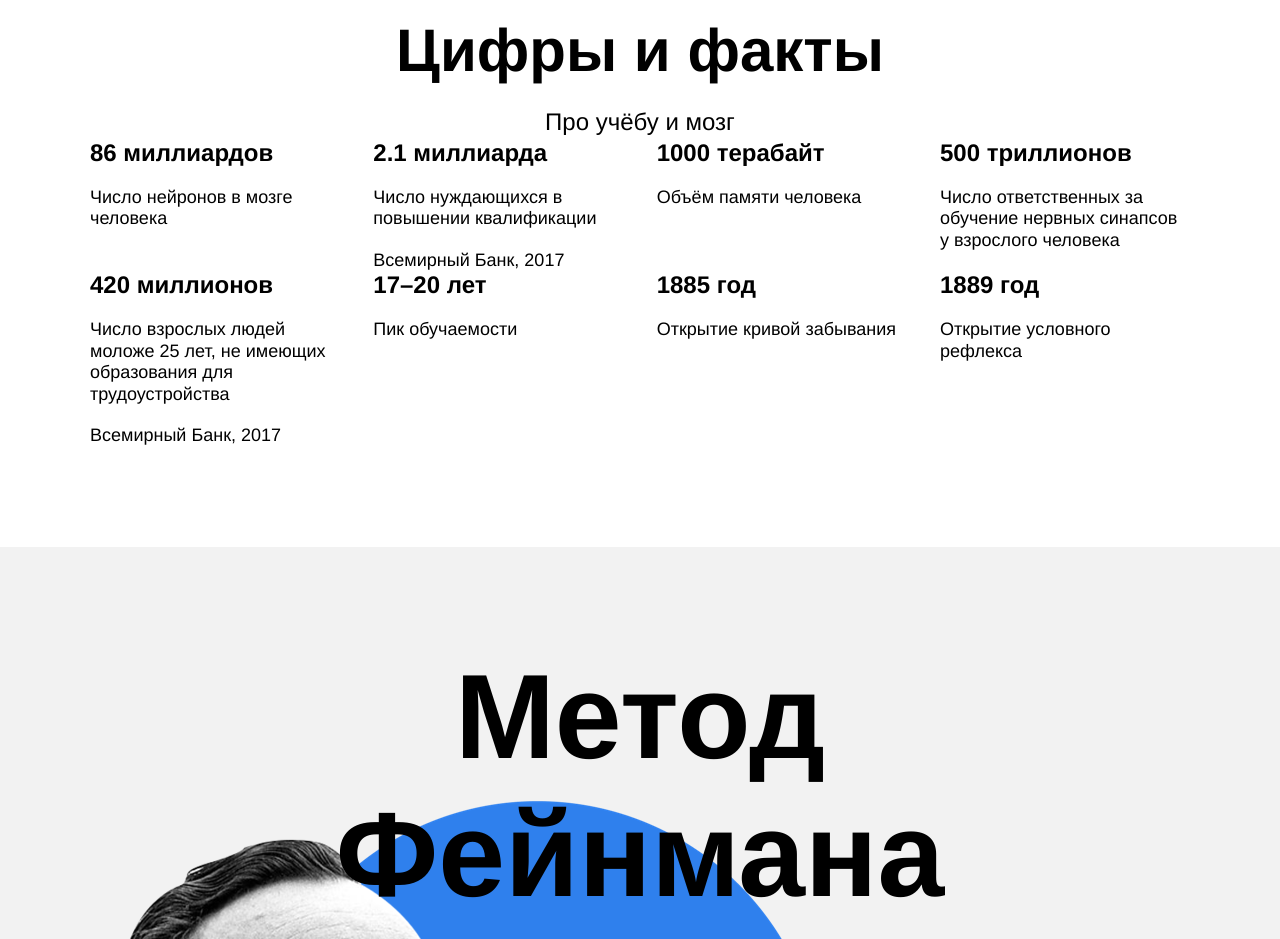
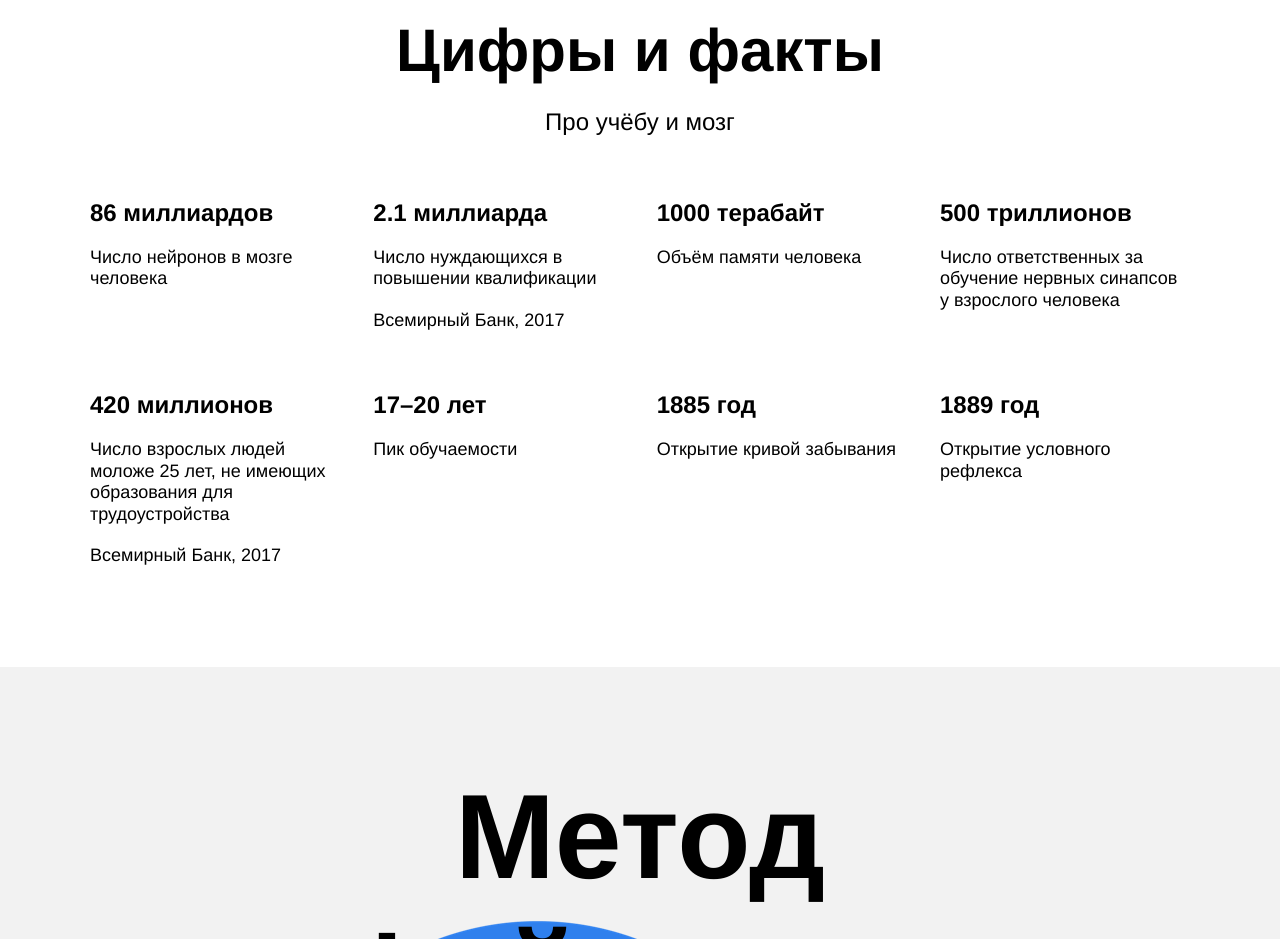
Before and after one commit to Argayash1/how-to-learn, a plain HTML site: page index.html in a window 1280 px wide. Shown: the part 1340-2279 px from the top of the page. Drawn offline with Linux system fonts and the light colour scheme.

Commit message:
Готовый проект Версия 4

```diff
--- a/styles/style.css
+++ b/styles/style.css
@@ -184,8 +184,10 @@
 
 .table__cell {
   width: 250px;
+  margin-right: 0;
+  margin-left: 0;
+  margin-bottom: 0;
   margin-top: 60px;
-  margin: 0;
 }
 
 .table__heading {
```
